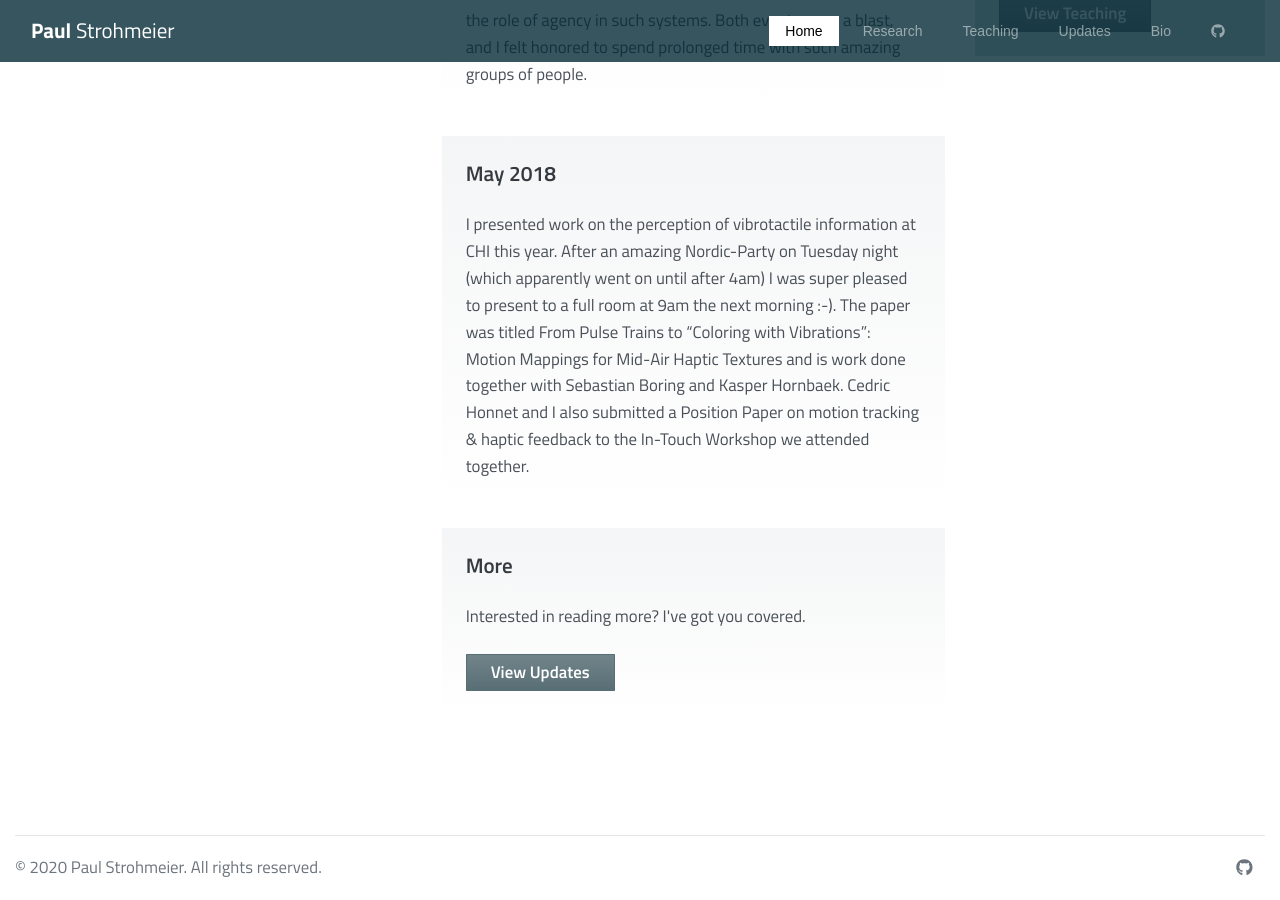
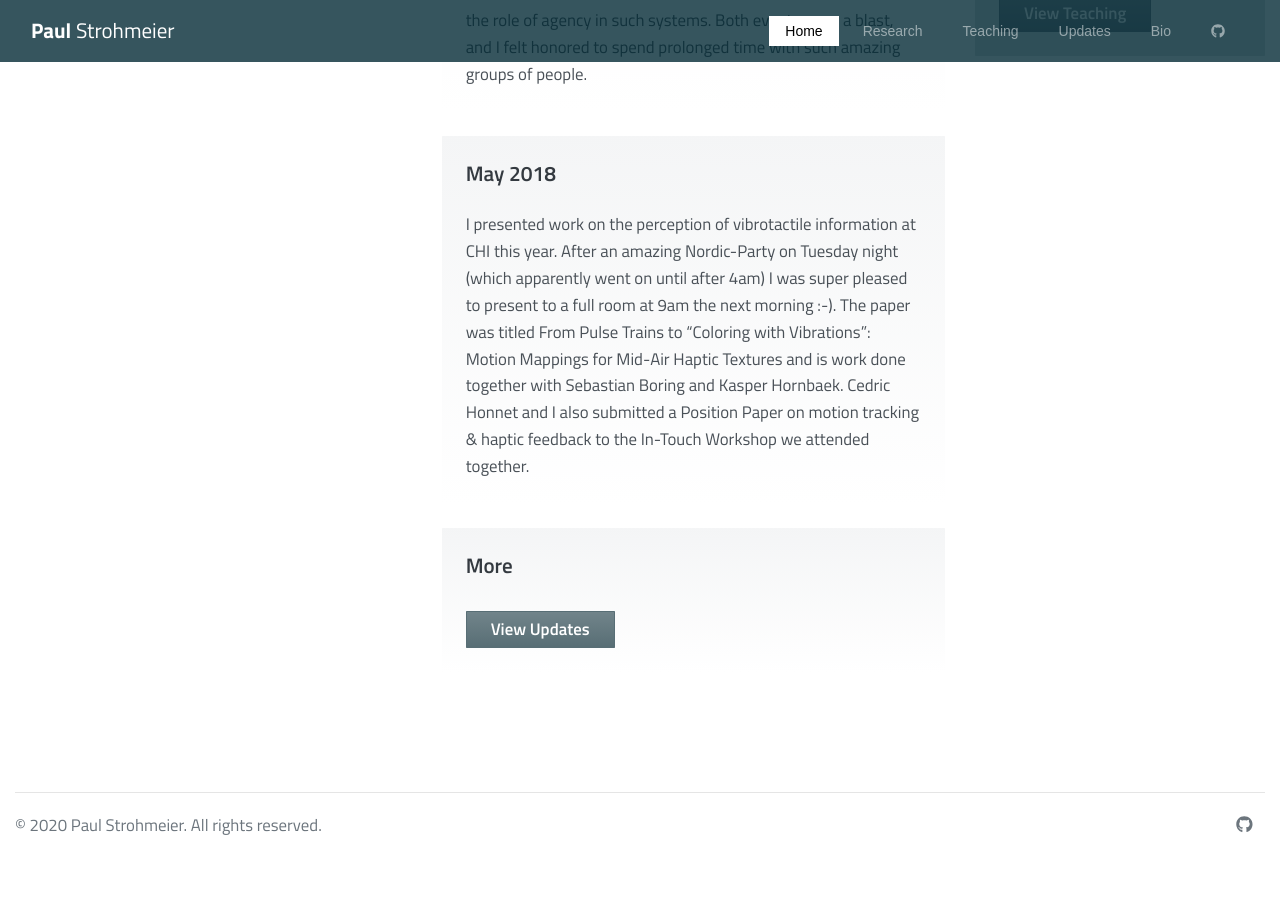
Before and after one commit to fkeel/fkeel.gitub.io, a Jekyll site: the page built from index.html, in a window 1280 px wide and 900 px high, scrolled down 989 px. Built offline with Jekyll 4.4.1, drawn with Linux system fonts in a browser that asks for light colours; some web fonts are replaced; the list of posts is cut into pages by our own code; after the commit the page ends 1846 px from its top, so only the background shows below that.

Commit message:
Update homepage.yaml

```diff
--- a/_data/homepage.yaml
+++ b/_data/homepage.yaml
@@ -11,7 +11,7 @@ updates:
   cutoff: 200 #how many words to show for each update
   read_more:
     title: More
-    description: Interested in reading more? I've got you covered.
+    description:
     url: /updates
     url_text: View Updates
 
```
